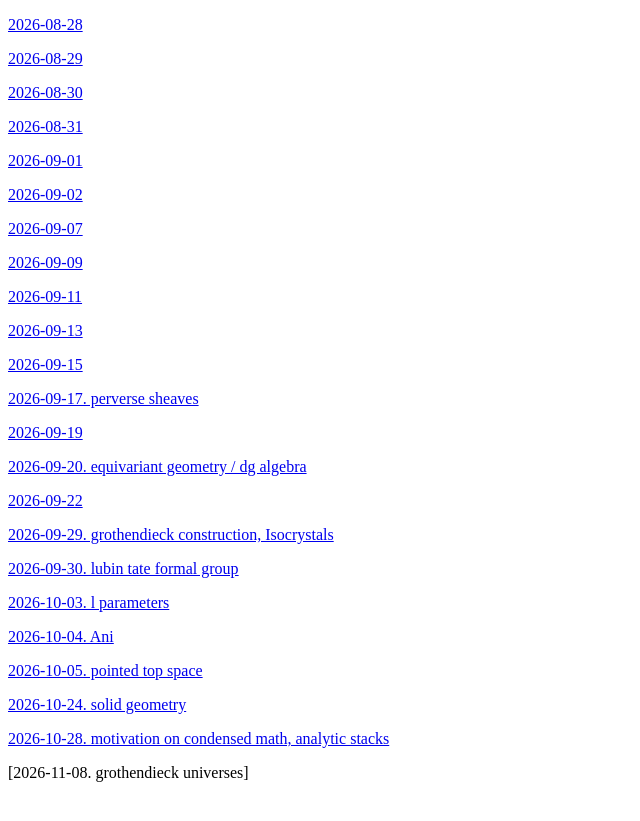
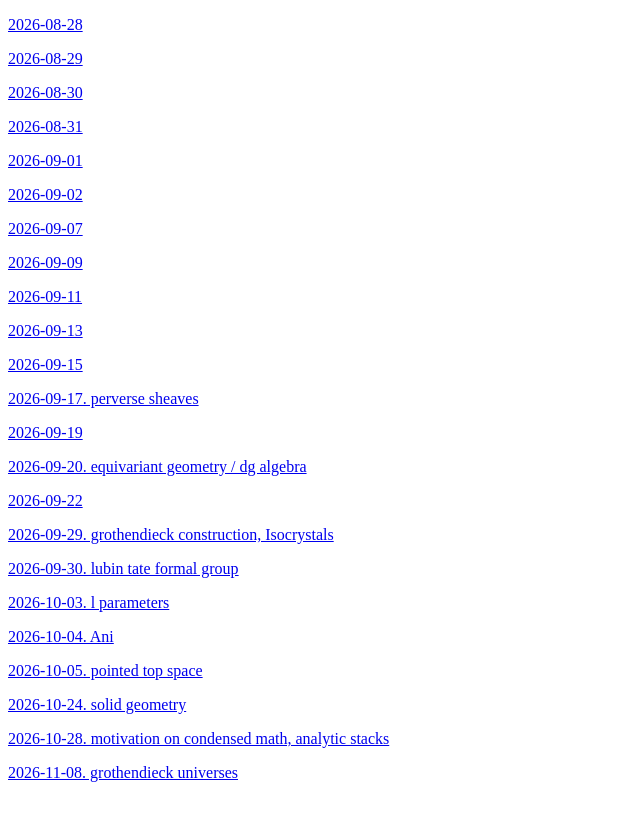
Before and after one commit to alchan00/alchan00.github.io, a Jekyll site: the page built from daily-notes/index.md, in a window 1280 px wide. Shown: the top 821 px of the page, without its empty margins (0-640 px from the left). Built offline with Jekyll 4.4.1, drawn with Linux system fonts in a browser that asks for light colours; our own code applies the rules of GitHub Pages for plain Markdown files; part of the change alters nothing that is shown.

```diff
--- a/daily-notes/index.md
+++ b/daily-notes/index.md
@@ -56,4 +56,4 @@
 [2026-10-28. motivation on condensed math, analytic stacks](2026-10-24/)
 
 
-[2026-11-08. grothendieck universes]
+[2026-11-08. grothendieck universes](2026-11-08/)
```
